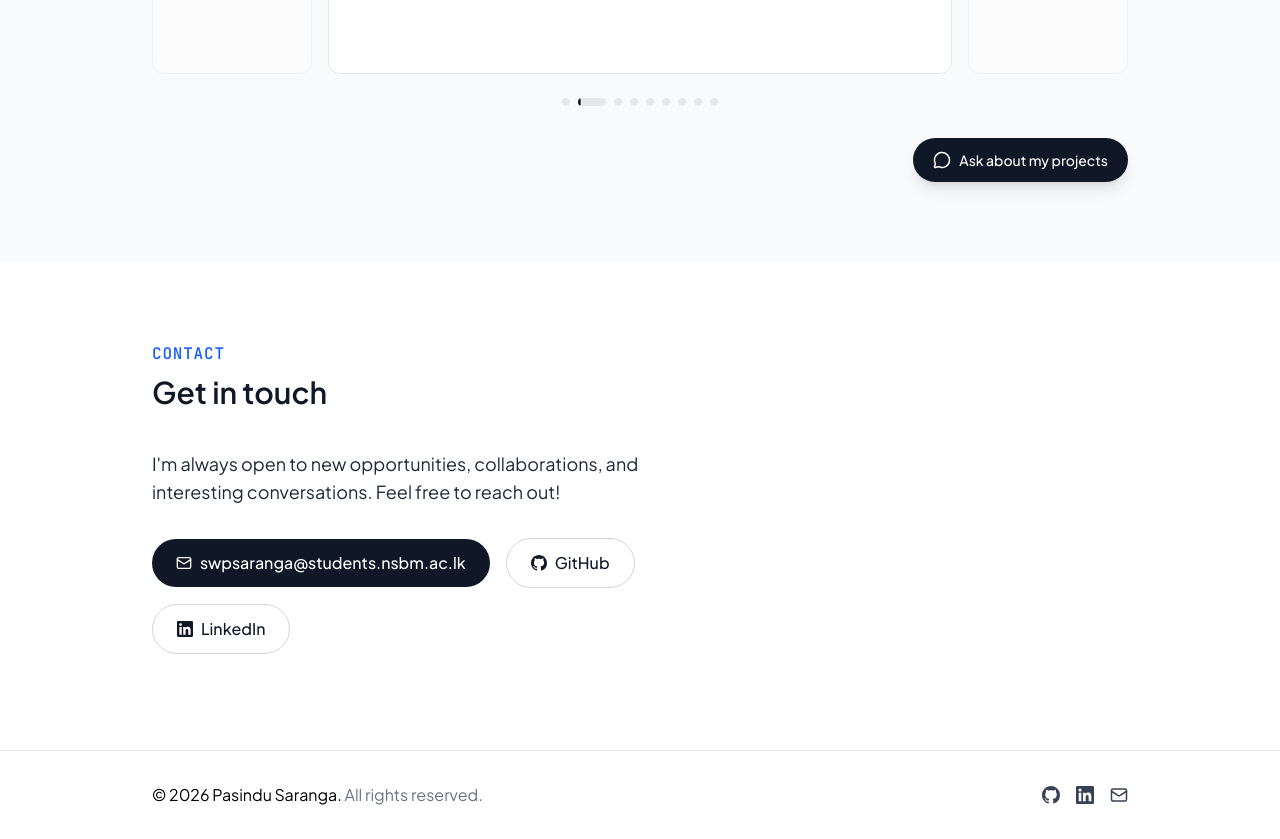
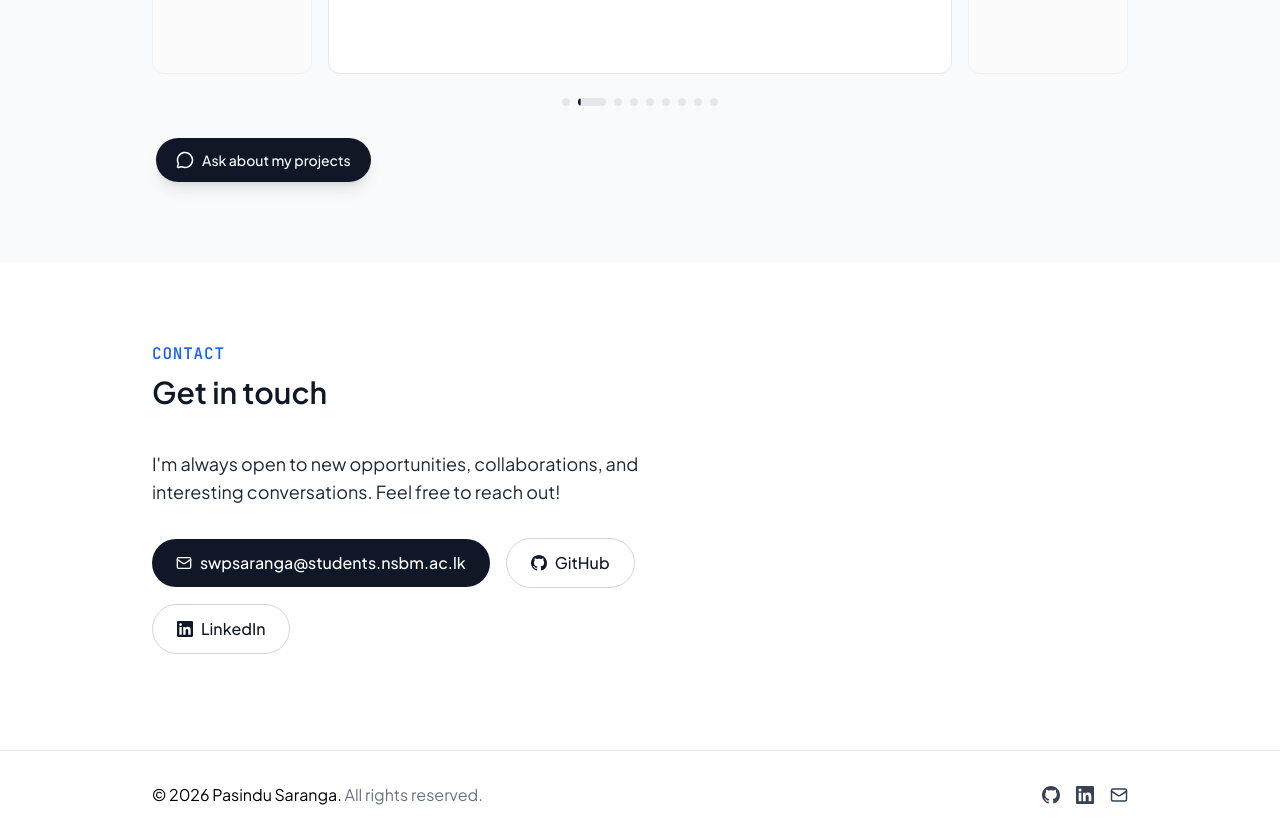
Before and after one commit to SAR4NGA/portfolio, a React (Vite) app: page / in a window 1280 px wide. Shown: the part 4420-5259 px from the top of the page. Built offline with nearby package versions, Linux system fonts and the light colour scheme; a web font is replaced by a local one.

Commit message:
feat: reposition chatbot button and dialog to the left

```diff
--- a/src/components/ProjectChatbot.tsx
+++ b/src/components/ProjectChatbot.tsx
@@ -93,7 +93,7 @@ export default function ProjectChatbot() {
       {/* Chat Toggle Button */}
       <motion.button
         onClick={toggleChat}
-        className={`relative overflow-hidden flex items-center gap-2 rounded-full px-5 py-3 font-medium shadow-lg transition-all duration-300 hover:scale-105 hover:shadow-xl ${
+        className={`relative overflow-hidden flex items-center gap-2 rounded-full ml-1 px-5 py-3 font-medium shadow-lg transition-all duration-300 hover:scale-105 hover:shadow-xl ${
           isOpen
             ? 'bg-gray-200 text-gray-700 dark:bg-gray-800 dark:text-gray-300'
             : 'bg-gray-900 text-white dark:bg-white dark:text-gray-900'
@@ -139,7 +139,7 @@ export default function ProjectChatbot() {
             animate={{ opacity: 1, y: 0, scale: 1 }}
             exit={{ opacity: 0, y: 20, scale: 0.95 }}
             transition={{ type: 'spring', stiffness: 300, damping: 25 }}
-            className="absolute bottom-full right-0 z-50 mb-3 flex w-[calc(100vw-3rem)] flex-col overflow-hidden rounded-xl border border-gray-200 bg-white shadow-2xl dark:border-gray-800 dark:bg-gray-950 sm:w-[400px]"
+            className="absolute bottom-full left-0 z-50 mb-3 flex w-[calc(100vw-3rem)] flex-col overflow-hidden rounded-xl border border-gray-200 bg-white shadow-2xl dark:border-gray-800 dark:bg-gray-950 sm:w-[400px]"
             style={{ height: 'min(520px, calc(100vh - 8rem))' }}
           >
 
--- a/src/pages/Home.tsx
+++ b/src/pages/Home.tsx
@@ -311,8 +311,8 @@ My work spans web, mobile, and desktop, from Flutter apps to ASP.NET services to
               </div>
             )}
 
-            {/* Chatbot button — right-aligned below projects */}
-            <div className="mt-8 flex justify-end">
+            {/* Chatbot button — left-aligned below projects */}
+            <div className="mt-8 flex justify-start">
               <ProjectChatbot />
             </div>
           </>
```
